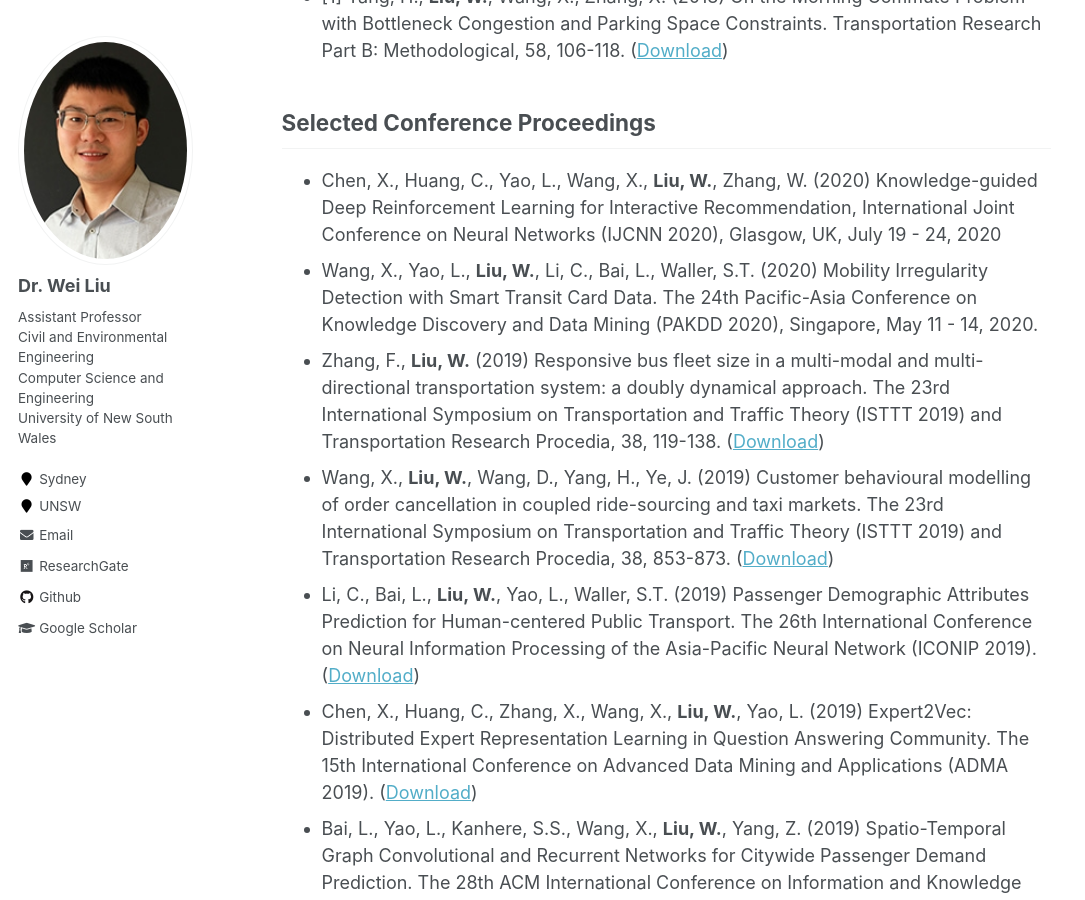
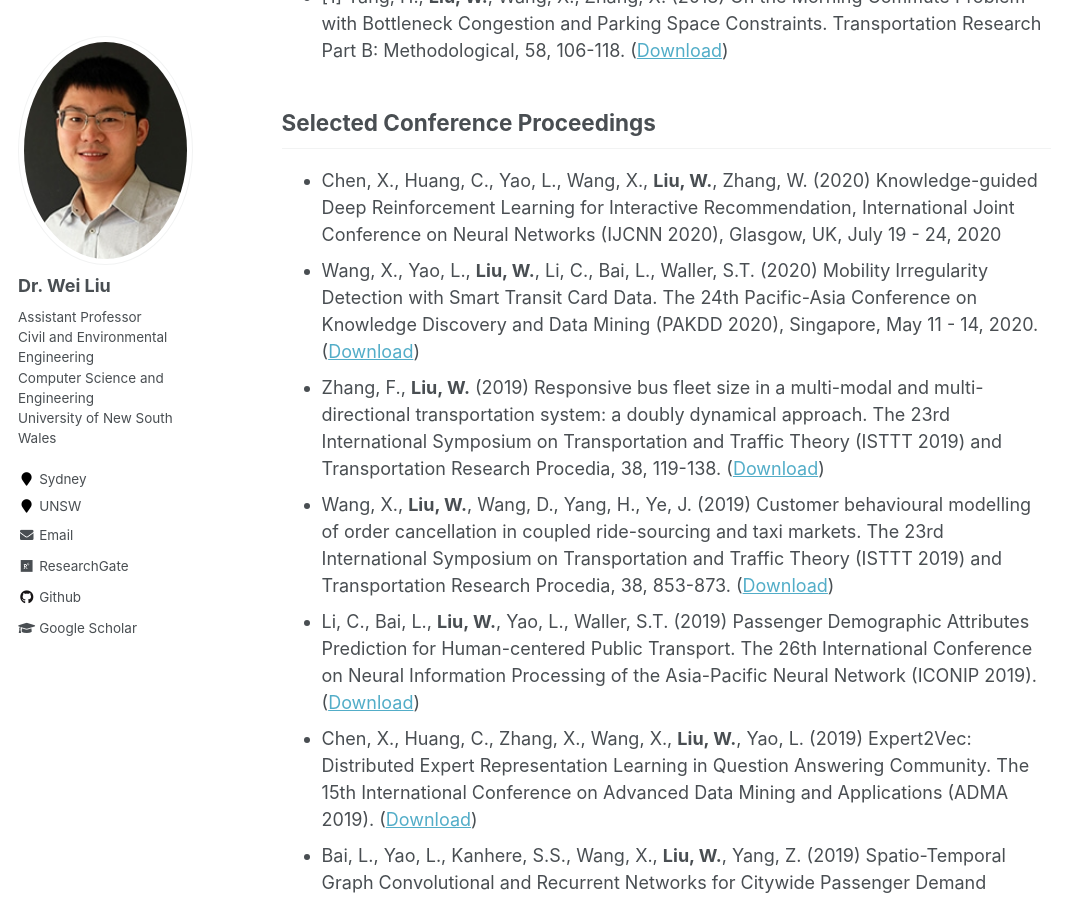
Before and after one commit to weiliu2016/weiliu2016.github.io, a Jekyll site: the page built from _pages/publications.md, in a window 1280 px wide and 900 px high, scrolled down 3267 px. Shown: the whole window, without its empty margins (0-1085 px from the left). Built offline with Jekyll 4.4.1, drawn with Linux system fonts in a browser that asks for light colours.

Commit message:
Update publications.md

```diff
--- a/_pages/publications.md
+++ b/_pages/publications.md
@@ -56,7 +56,7 @@ Journal Publications
 Selected Conference Proceedings
 -------
 * Chen, X., Huang, C., Yao, L., Wang, X., **Liu, W.**, Zhang, W. (2020) Knowledge-guided Deep Reinforcement Learning for Interactive Recommendation, International Joint Conference on Neural Networks (IJCNN 2020), Glasgow, UK, July 19 - 24, 2020
-* Wang, X., Yao, L., **Liu, W.**, Li, C., Bai, L., Waller, S.T. (2020) Mobility Irregularity Detection with Smart Transit Card Data. The 24th Pacific-Asia Conference on Knowledge Discovery and Data Mining (PAKDD 2020), Singapore, May 11 - 14, 2020.
+* Wang, X., Yao, L., **Liu, W.**, Li, C., Bai, L., Waller, S.T. (2020) Mobility Irregularity Detection with Smart Transit Card Data. The 24th Pacific-Asia Conference on Knowledge Discovery and Data Mining (PAKDD 2020), Singapore, May 11 - 14, 2020. ([Download](https://link.springer.com/chapter/10.1007/978-3-030-47426-3_42))
 * Zhang, F., **Liu, W.** (2019) Responsive bus fleet size in a multi-modal and multi-directional transportation system: a doubly dynamical approach. The 23rd International Symposium on Transportation and Traffic Theory (ISTTT 2019) and Transportation Research Procedia, 38, 119-138. ([Download](https://www.sciencedirect.com/science/article/pii/S2352146519300171))
 * Wang, X., **Liu, W.**, Wang, D., Yang, H., Ye, J. (2019) Customer behavioural modelling of order cancellation in coupled ride-sourcing and taxi markets. The 23rd International Symposium on Transportation and Traffic Theory (ISTTT 2019) and Transportation Research Procedia, 38, 853-873. ([Download](https://www.sciencedirect.com/science/article/pii/S2352146519300535))
 * Li, C., Bai, L., **Liu, W.**, Yao, L., Waller, S.T. (2019) Passenger Demographic Attributes Prediction for Human-centered Public Transport. The 26th International Conference on Neural Information Processing of the Asia-Pacific Neural Network (ICONIP 2019). ([Download](https://link.springer.com/chapter/10.1007/978-3-030-36808-1_53))
```
